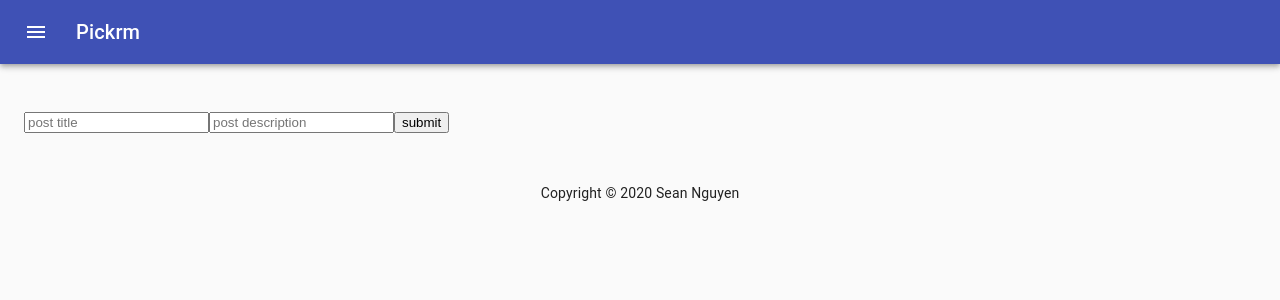
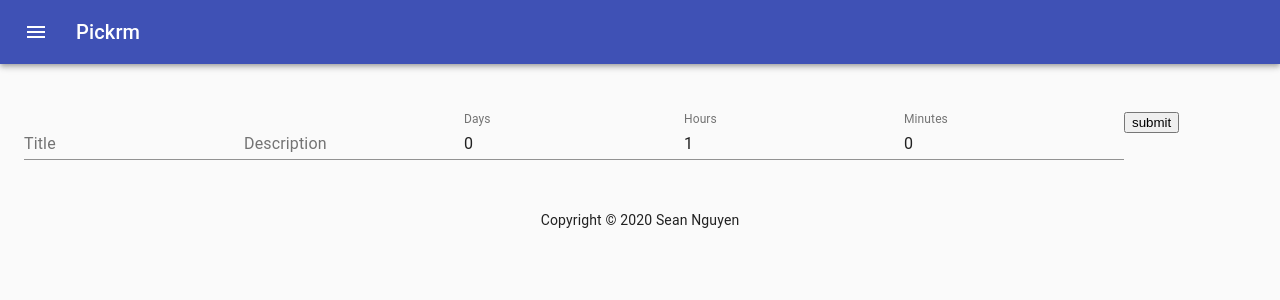
Before and after one commit to seansonhung/pickrm, a React (Create React App) app: page /app/create in a window 1280 px wide. Shown: the top 300 px of the page. Built offline with nearby package versions, Linux system fonts and the light colour scheme; no server answers; what aws-amplify would draw is missing.

Commit message:
refactor frontend into folders

```diff
--- a/src/CreatePost.tsx
+++ b/src/Pages/CreatePost.tsx
@@ -1,25 +1,36 @@
 import React, { useState } from 'react';
-import { API, graphqlOperation } from 'aws-amplify'
-import { createPost } from './graphql/mutations'
+import { API, graphqlOperation } from 'aws-amplify';
+import { createPost } from '../graphql/mutations';
+import TextField from '@material-ui/core/TextField';
 import { RouteComponentProps } from '@reach/router';
+import PostCreated from '../components/createPost/PostCreated';
 
 interface CreatePost extends RouteComponentProps {
 
 }
+
 const CreatePost: React.FC<CreatePost> = () => {
   const [postTitle, setPostTitle] = useState("")
   const [postDescription, setPostDescription] = useState("")
+  const [postDays, setPostDays] = useState(0)
+  const [postHours, setPostHours] = useState(1)
+  const [postMinutes, setPostMinutes] = useState(0)
 
   async function addPost() {
     const postDetails = {
       title: postTitle,
-      description: postDescription
+      description: postDescription,
+      expiredDate: new Date(Date.now() + postDays*24*60*60*1000 + postHours*60*60*1000 + postMinutes*60*1000),
     };
     try {
       if (postTitle === "" || postDescription === "") return
       const newPost : any = await API.graphql(graphqlOperation(createPost, {input: postDetails}))
       setPostTitle("")
       setPostDescription("")
+      setPostDays(0)
+      setPostHours(1)
+      setPostMinutes(0)
+      //load a module sucess created
       console.log(newPost.data.createPost.id)
     } catch (err) {
       console.log('error creating post:', err)
@@ -28,17 +39,37 @@ const CreatePost: React.FC<CreatePost> = () => {
 
   return(
     <React.Fragment>
-      <input
+      <TextField
+        label="Title"
         type="text"
         value={postTitle}
         placeholder={"post title"}
         onChange={e => setPostTitle(e.target.value)}
       />
-      <input
+      <TextField
+        label="Description"
         type="text"
         value={postDescription}
         placeholder={"post description"}
         onChange={e => setPostDescription(e.target.value)}
+      />
+      <TextField
+        label="Days"
+        type="number"
+        value={postDays}
+        onChange={e => setPostDays(parseInt(e.target.value))}
+      />
+      <TextField
+        label="Hours"
+        type="number"
+        value={postHours}
+        onChange={e => setPostHours(parseInt(e.target.value))}
+      />
+      <TextField
+        label="Minutes"
+        type="number"
+        value={postMinutes}
+        onChange={e => setPostMinutes(parseInt(e.target.value))}
       />
       <button
         onClick={addPost}
--- a/src/ViewPost.tsx
+++ b/src/Pages/ViewPost.tsx
@@ -1,8 +1,8 @@
 import React, { useState, useEffect } from 'react';
 import { API, graphqlOperation } from 'aws-amplify'
-import { getPost } from './graphql/queries'
+import { getPost } from '../graphql/queries'
 import { RouteComponentProps } from '@reach/router';
-import CreateEntry from './components/CreateEntry';
+import CreateEntry from '../components/viewPost/CreateEntry';
 
 interface ViewPostProps extends RouteComponentProps {
   pid?: string;
--- /dev/null
+++ b/src/components/createPost/PostCreated.tsx
@@ -0,0 +1,15 @@
+import React, { useState} from 'react';
+
+type PostCreatedProps = {
+  pid?: string;
+}
+const PostCreated : React.FC<PostCreatedProps> = ({ pid }) => {
+  return(
+    <React.Fragment>
+      <h1>(´・w・`)</h1>
+      <h4>Created sucessfully</h4>
+    </React.Fragment>
+  )
+}
+
+export default PostCreated;
--- a/src/components/CreateEntry.tsx
+++ b/src/components/viewPost/CreateEntry.tsx
@@ -1,6 +1,6 @@
 import React, { useState} from 'react';
 import { API, graphqlOperation } from 'aws-amplify'
-import { createEntry } from '../graphql/mutations'
+import { createEntry } from '../../graphql/mutations'
 
 type CreateEntryProps = {
   pid?: string;
--- a/src/layout/Header.tsx
+++ b/src/layout/Header.tsx
@@ -74,7 +74,7 @@ const Header: React.FC = () => {
         </div>
         <Divider />
         <List>
-          <ListItem button component={Link} to="/app/create" key="create box" >
+          <ListItem button component={Link} to="app/create" key="create box" >
             <ListItemIcon> <LibraryAddIcon /> </ListItemIcon>
             <ListItemText primary="Create Pickrm Box"/>
           </ListItem>
```
Also changed, not shown: src/App.tsx (+3 -4 lines), src/Pages/404.tsx (renamed from src/404.tsx), src/components/viewPost/EntrySubmitted.tsx (renamed from src/components/EntrySubmitted.tsx), src/components/viewPost/ExpiredEntry.tsx (renamed from src/components/ExpiredEntry.tsx).
